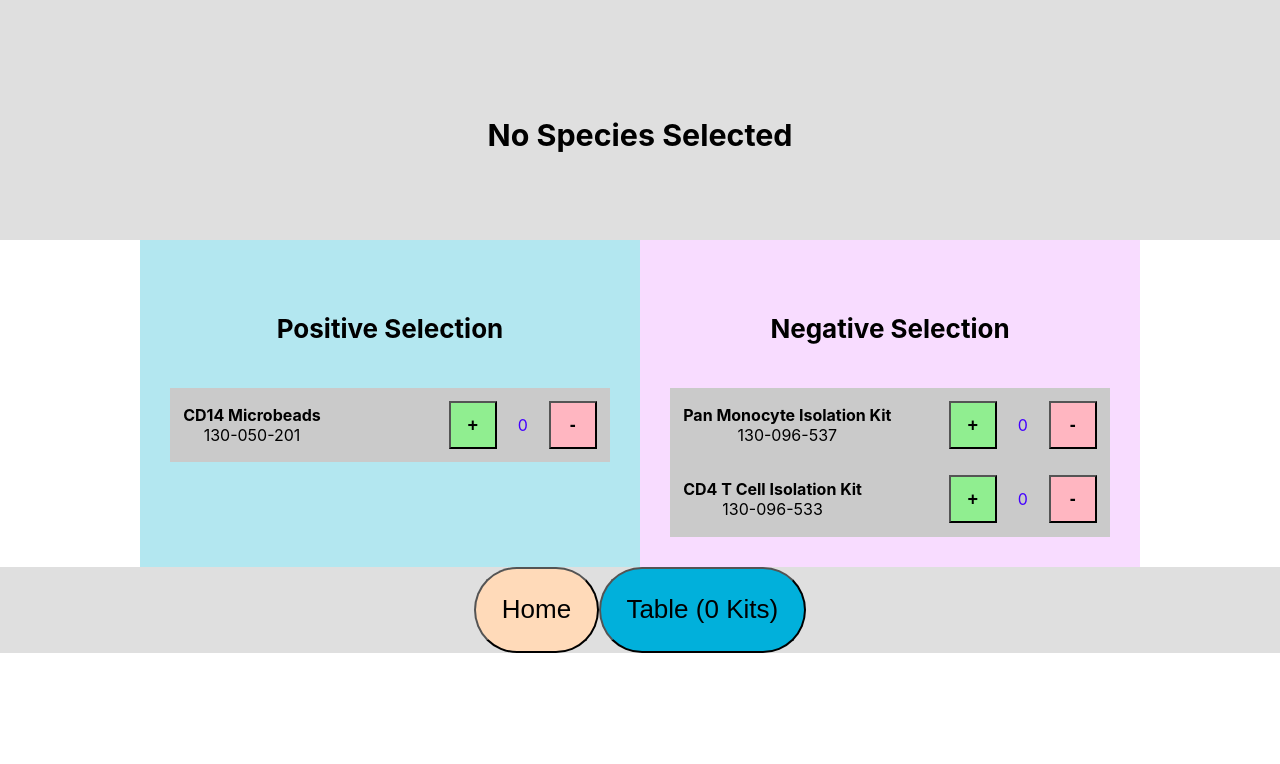
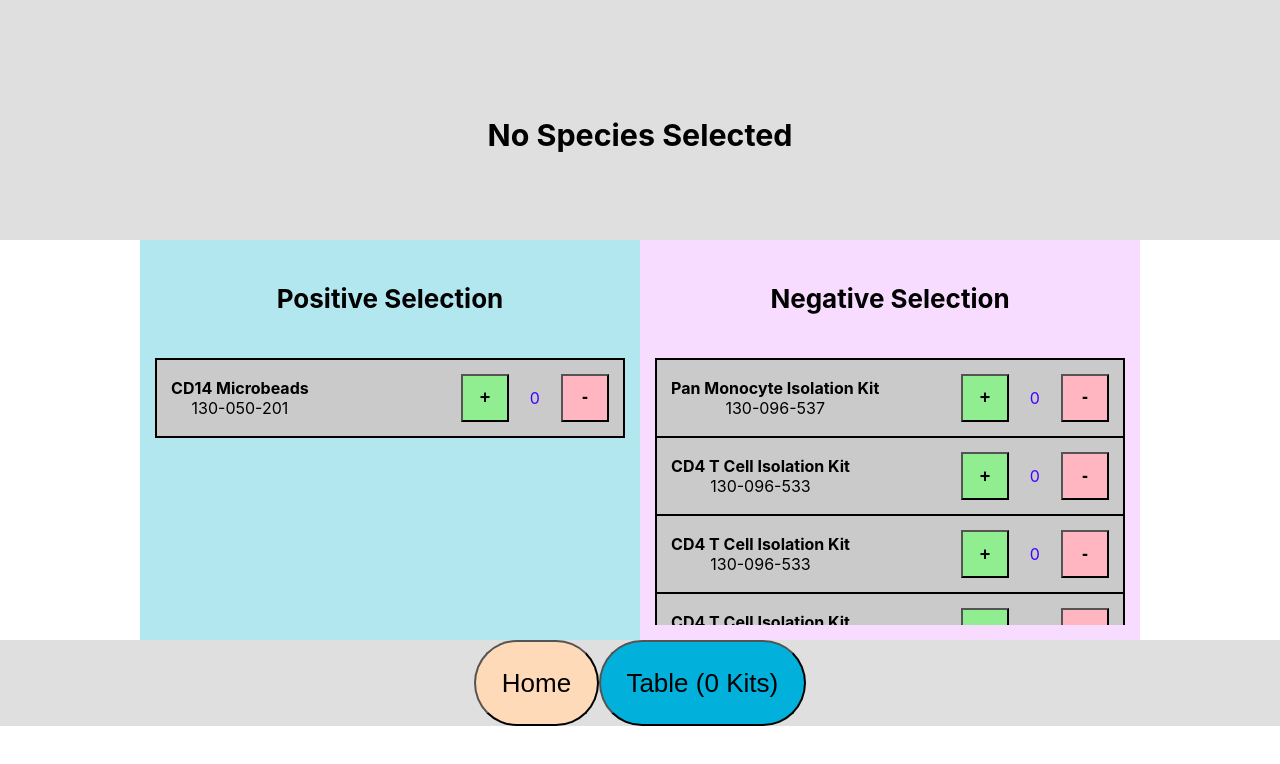
Before and after one commit to chutim/secondary-isolations, a React (Create React App) app: page /kits in a window 1280 px wide. Shown: the top 764 px of the page. Built offline with nearby package versions, Linux system fonts and the light colour scheme.

Commit message:
made lists of kits in Kits scrollable

```diff
--- a/src/components/Kits.css
+++ b/src/components/Kits.css
@@ -3,13 +3,23 @@
   display: flex;
   justify-content: space-between;
   width: 100%;
+  height: 50vh;
 }
 
 .kit-section {
   display: flex;
   flex-direction: column;
   width: 50%;
-  padding: 3%;
+  height: 100%;
+}
+
+.kit-section-list {
+  display: flex;
+  flex-direction: column;
+  overflow: auto;
+  padding-left: 3%;
+  padding-right: 3%;
+  margin-bottom: 3%;
 }
 
 .section-positive-selection {
@@ -26,6 +36,11 @@
   justify-content: space-between;
   background-color: rgb(202, 202, 202);
   padding: 3%;
+  border: 2px solid black;
+}
+
+.kit-info-container + .kit-info-container {
+  border-top: 0px;
 }
 
 .kit-name-container {
--- a/src/components/Kits.js
+++ b/src/components/Kits.js
@@ -18,6 +18,11 @@ class Kits extends Component {
     const positiveKits = [{ id: "130-050-201", name: "CD14 Microbeads" }];
     const negativeKits = [
       { id: "130-096-537", name: "Pan Monocyte Isolation Kit" },
+      { id: "130-096-533", name: "CD4 T Cell Isolation Kit" },
+      { id: "130-096-533", name: "CD4 T Cell Isolation Kit" },
+      { id: "130-096-533", name: "CD4 T Cell Isolation Kit" },
+      { id: "130-096-533", name: "CD4 T Cell Isolation Kit" },
+      { id: "130-096-533", name: "CD4 T Cell Isolation Kit" },
       { id: "130-096-533", name: "CD4 T Cell Isolation Kit" }
     ];
 
@@ -33,6 +38,7 @@ class Kits extends Component {
         <div className="kits-body">
           <div className="kit-section section-positive-selection">
             <h5 className="kit-section-title">Positive Selection</h5>
+            <div className="kit-section-list">
               {this.state.positiveKits.map(kit => (
                 <div className="kit-info-container" key={kit.id}>
                   <div className="kit-name-container">
@@ -63,8 +69,10 @@ class Kits extends Component {
                 </div>
               ))}
             </div>
+          </div>
           <div className="kit-section section-negative-selection">
             <h5 className="kit-section-title">Negative Selection</h5>
+            <div className="kit-section-list">
               {this.state.negativeKits.map(kit => (
                 <div className="kit-info-container" key={kit.id}>
                   <div className="kit-name-container">
@@ -96,6 +104,7 @@ class Kits extends Component {
               ))}
             </div>
           </div>
+        </div>
 
         <footer>
           <LinkButton to="/" className="nav-button home-button">
```
Lines whose indentation alone changed are shown as unchanged.
